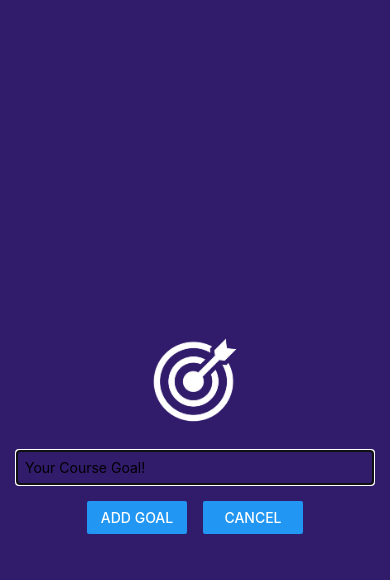
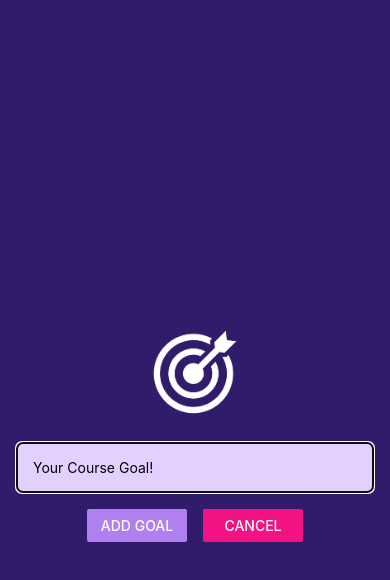
Before and after one commit to blaker859/RNCourse, a React Native app: screen / in a window 390 px wide. Both pictures are taken after a click on the button "ADD NEW GOAL". Shown: the top 580 px of the page. Built offline with nearby package versions, Linux system fonts and the light colour scheme.

Commit message:
Changing status bar and making a default background color

```diff
--- a/App.js
+++ b/App.js
@@ -7,6 +7,8 @@
   Button,
   ProgressViewIOSComponent,
 } from "react-native";
+
+import { StatusBar } from "expo-status-bar";
 
 import GoalItem from "./components/GoalItem";
 import GoalInput from "./components/GoalInput";
@@ -76,11 +78,13 @@
 
   // scrolling is not default
   return (
+    <>
+      <StatusBar style="light" />
       <View style={styles.appContainer}>
         {/* if you want to style your own button you must build your own button */}
         <Button
           title="Add New Goal"
-        color="#5e0acc"
+          color="#a065ec"
           onPress={startAddGoalHandler}
         />
         {modalIsVisible && (
@@ -147,6 +151,7 @@
           />
         </View>
       </View>
+    </>
   );
 }
 
@@ -156,6 +161,7 @@
     paddingTop: 50,
     paddingHorizontal: 16,
     flex: 1,
+    backgroundColor: "#1e085a",
   },
   goalsContainer: {
     flex: 5,
--- a/app.json
+++ b/app.json
@@ -6,6 +6,7 @@
     "orientation": "portrait",
     "icon": "./assets/icon.png",
     "userInterfaceStyle": "light",
+    "backgroundColor": "#1e085a",
     "splash": {
       "image": "./assets/splash.png",
       "resizeMode": "contain",
@@ -14,9 +15,7 @@
     "updates": {
       "fallbackToCacheTimeout": 0
     },
-    "assetBundlePatterns": [
-      "**/*"
-    ],
+    "assetBundlePatterns": ["**/*"],
     "ios": {
       "supportsTablet": true
     },
--- a/components/GoalInput.js
+++ b/components/GoalInput.js
@@ -41,11 +41,11 @@
         />
         <View style={styles.buttonContainer}>
           <View style={styles.button}>
-            <Button title="Add Goal" onPress={addGoalHandler} />
+            <Button title="Add Goal" onPress={addGoalHandler} color="#b180f0" />
           </View>
 
           <View style={styles.button}>
-            <Button title="Cancel" onPress={props.onCancel} />
+            <Button title="Cancel" onPress={props.onCancel} color="#f31282" />
           </View>
         </View>
         {/* buttons do not have onClick */}
@@ -67,9 +67,12 @@
   },
   textInput: {
     borderWidth: 1,
-    borderColor: "#CCCCCC",
+    borderColor: "#e4d0ff",
+    backgroundColor: "#e4d0ff",
+    color: "120438",
+    borderRadius: 6,
     width: "100%",
-    padding: 8,
+    padding: 16,
   },
   buttonContainer: {
     marginTop: 16,
```
Lines whose indentation alone changed are shown as unchanged.
